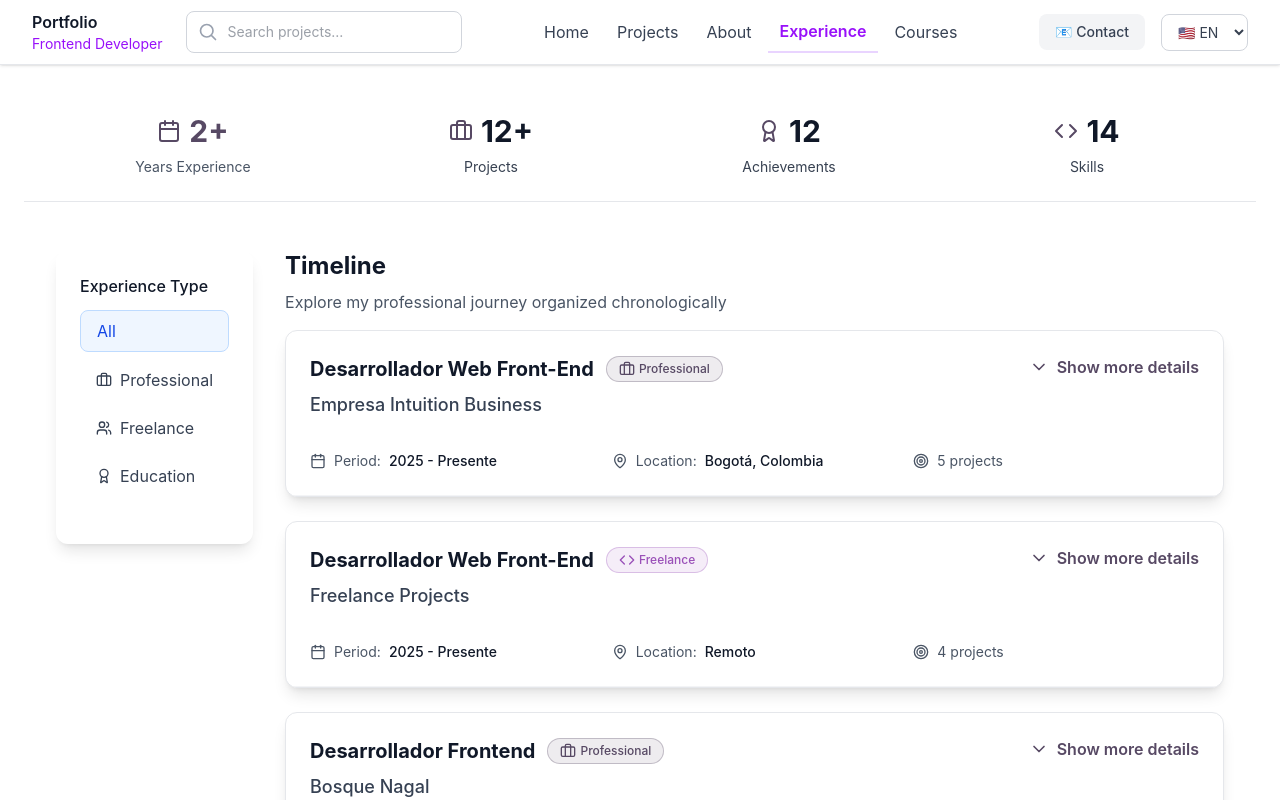
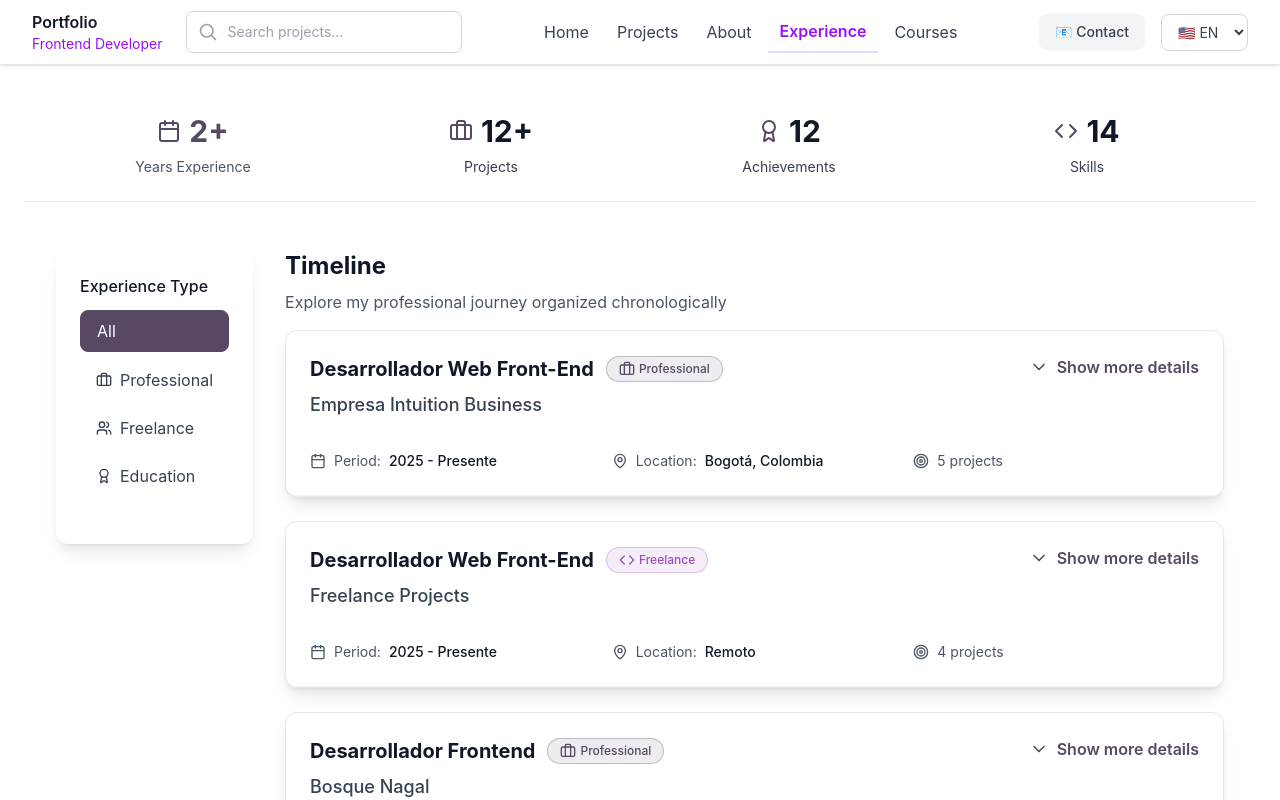
Before and after one commit to torco34/my-porfolio, a Next.js app: page /en/experience in a window 1280 px wide. Shown: the top 800 px of the page. Built offline with nearby package versions, Linux system fonts and the light colour scheme.

Commit message:
style: cambie color al filter

```diff
--- a/app/components/experience/ExperienceFilters.tsx
+++ b/app/components/experience/ExperienceFilters.tsx
@@ -30,7 +30,7 @@ export default function ExperienceFilters({
               onClick={() => onFilterChange(type)}
               className={`w-full text-left px-4 py-2 rounded-lg transition-colors ${
                 filterType === type ?
-                  "bg-blue-50 text-blue-700 border border-blue-200"
+                  "bg-[#574964] text-white border border-[#574964]"
                 : "text-gray-700 hover:bg-gray-50"
               }`}
             >
```
